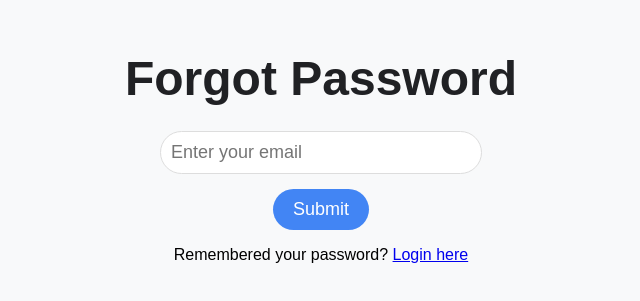
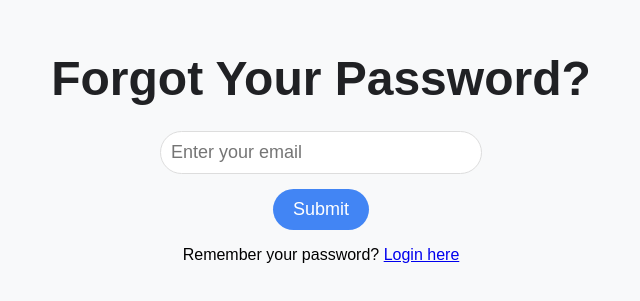
Before and after one commit to ZonnieLocklear/SoftwareProject, a website: page forgot-password.html in a window 1280 px wide. Shown: the part 251-552 px from the top of the page, without its empty margins (319-959 px from the left). Drawn offline with Linux system fonts and the light colour scheme.

Commit message:
Update forgot-password.html

```diff
--- a/forgot-password.html
+++ b/forgot-password.html
@@ -9,7 +9,7 @@
 <body>
     <div class="container">
         <header>
-            <h1>Forgot Password</h1>
+            <h1>Forgot Your Password?</h1>
         </header>
         <main>
             <!-- Forgot Password form -->
@@ -19,7 +19,7 @@
                 <p id="error-message" style="color: red; display: none;"></p> <!-- Error message container -->
                 <p id="success-message" style="color: green; display: none;"></p> <!-- Success message container -->
             </form>
-            <p>Remembered your password? <a href="index.html">Login here</a></p>
+            <p>Remember your password? <a href="index.html">Login here</a></p>
         </main>
     </div>
 
```
